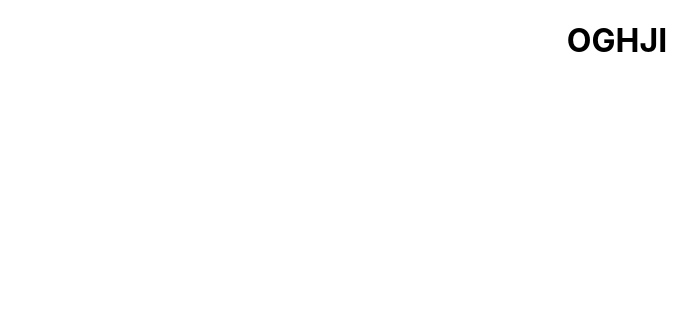
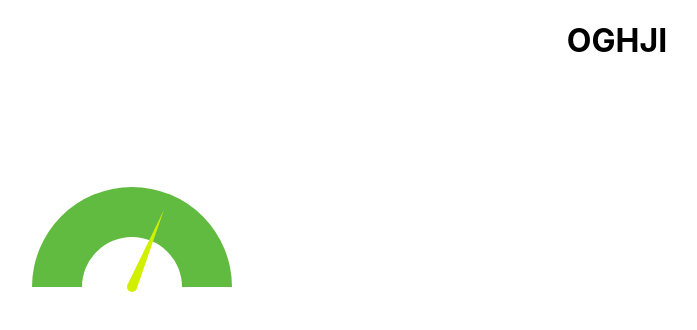
Before and after one commit to Alexandre06Github/oghji, a React (Create React App) app: page / in a window 1280 px wide. Shown: the top 330 px of the page, without its empty margins (23-720 px from the left). Built offline with nearby package versions, Linux system fonts and the light colour scheme.

Commit message:
add gauge.js

```diff
--- a/package.json
+++ b/package.json
@@ -10,6 +10,10 @@
     "react-dom": "^18.2.0",
     "react-router-dom": "^6.9.0",
     "react-scripts": "5.0.1",
+    "react-svg": "^16.1.6",
+    "react-svg-path": "^1.13.3",
+    "recharts": "^2.5.0",
+    "recharts-scale": "^0.4.5",
     "web-vitals": "^2.1.4"
   },
   "scripts": {
--- a/src/App.js
+++ b/src/App.js
@@ -1,23 +1,19 @@
-import logo from './logo.svg';
-import './App.css';
-// import Gauge from "./Gauge";
-
+import logo from "./logo.svg";
+import "./App.css";
+import Gauge from "./components/Gauge";
 // import Component2 from './components/views/composant2';
 // import Composant from './components/views/composant';
 
 function App() {
   return (
     <div className="App">
+      <h1>OGHJI</h1>
+     <Gauge/>
 
-<h1>OGHJI</h1>
-{/*
-<Gauge/> */}
-
-<div>
-{/*
+      <div>
+        {/*
     <Composant/> */}
-    </div>
-
+      </div>
     </div>
   );
 }
--- /dev/null
+++ b/src/components/Gauge.js
@@ -0,0 +1,64 @@
+/* eslint-disable no-shadow */
+import React, { PureComponent } from 'react';
+import { PieChart, Pie, Cell, Text } from 'recharts';
+
+const RADIAN = Math.PI / 180;
+const data = [{ name: 'A', value: 80, color: '#62bb41' }];
+const cx = 150;
+const cy = 200;
+const iR = 50;
+const oR = 100;
+const value = 50;
+
+const needle = (value, data, cx, cy, iR, oR, color) => {
+  let total = 0;
+  data.forEach((v) => {
+    total += v.value;
+  });
+  const ang = 180.0 * (1 - value / total);
+  const length = (iR + 2 * oR) / 3;
+  const sin = Math.sin(-RADIAN * ang);
+  const cos = Math.cos(-RADIAN * ang);
+  const r = 5;
+  const x0 = cx + 5;
+  const y0 = cy + 5;
+  const xba = x0 + r * sin;
+  const yba = y0 - r * cos;
+  const xbb = x0 - r * sin;
+  const ybb = y0 + r * cos;
+  const xp = x0 + length * cos;
+  const yp = y0 + length * sin;
+
+  return [
+    <circle cx={x0} cy={y0} r={r} fill={color} stroke="none" />,
+    <path d={`M${xba} ${yba}L${xbb} ${ybb} L${xp} ${yp} L${xba} ${yba}`} stroke="#none" fill={color} />,
+  ];
+};
+
+export default class Gauge extends PureComponent {
+  render() {
+    return (
+      <PieChart width={400} height={500}>
+        <Pie
+          dataKey="value"
+          startAngle={180}
+          endAngle={0}
+          data={data}
+          cx={cx}
+          cy={cy}
+          innerRadius={iR}
+          outerRadius={oR}
+          fill="#8884d8"
+          stroke="none"
+        >
+          {data.map((entry, index) => (
+            <Cell key={`cell-${index}`} fill={entry.color} />
+          ))}
+        </Pie>
+        <Text x={cx - 17} y={cy - 90} fill="#62bb41" fontSize={18}>0</Text>
+        <Text x={cx - 17} y={cy + 70} fill="#62bb41" fontSize={18}>100</Text>
+        {needle(value, data, cx, cy, iR, oR, '#d0f000')}
+      </PieChart>
+    );
+  }
+}
```
Also changed, not shown: src/components/views/gauge.js (deleted, +0 -40 lines), 1 other file (tests, documents, lock files or other folders).
